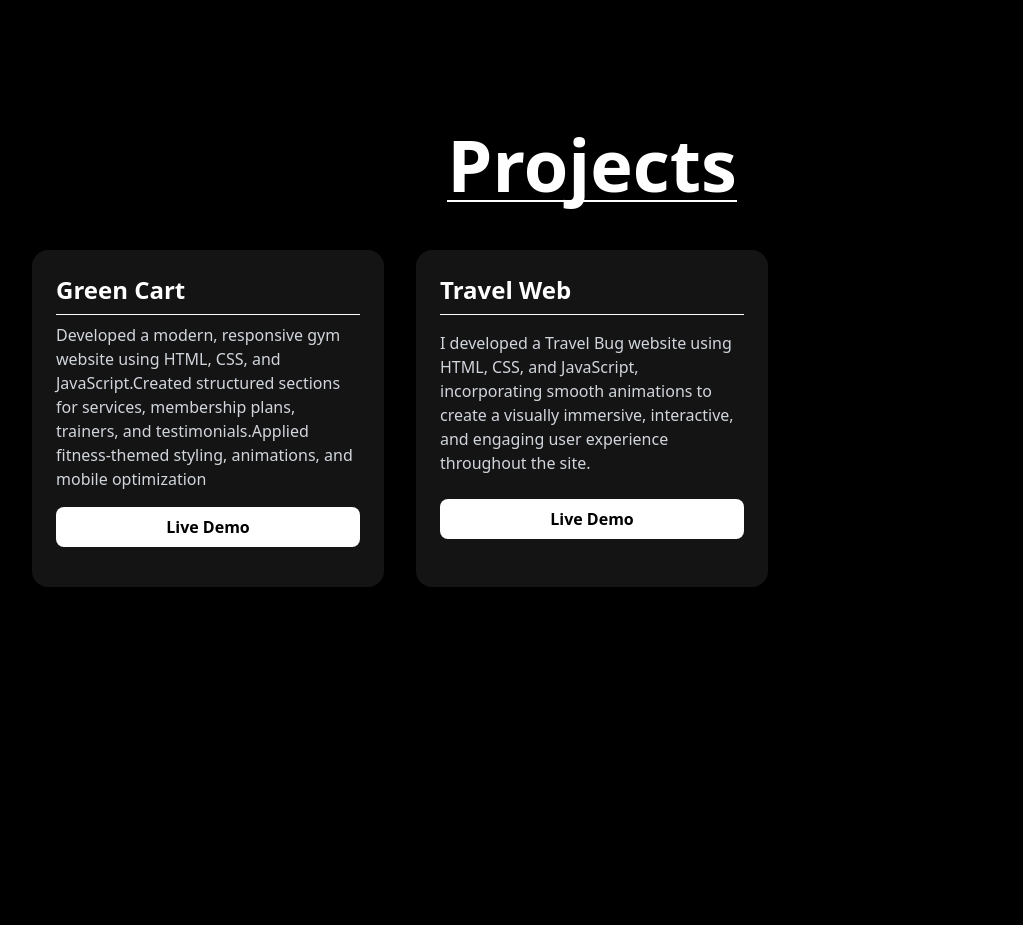
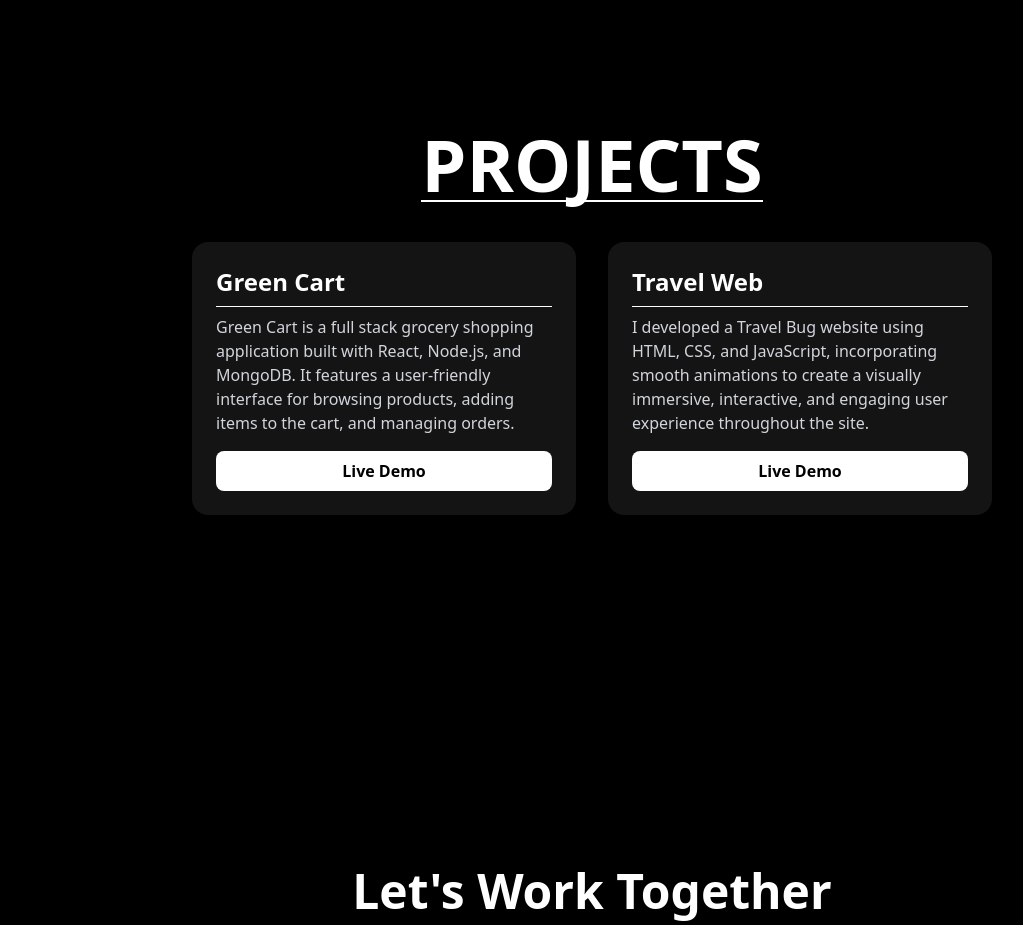
Before and after one commit to AgCode18/portfolio, a React (Vite) app: page / in a window 1280 px wide. Shown: the part 1380-2305 px from the top of the page, without its empty margins (48-1071 px from the left). Built offline with nearby package versions, Linux system fonts and the light colour scheme.

Commit message:
fix: update project descriptions in Projects component and adjust layout in Hero component

```diff
--- a/src/components/Projects.jsx
+++ b/src/components/Projects.jsx
@@ -3,15 +3,13 @@ import React from "react";
 const projects = [
   {
     title: "Green Cart",
-    description: "Developed a modern, responsive gym website using HTML, CSS, and JavaScript.Created structured sections for services, membership plans, trainers, and testimonials.Applied fitness-themed styling, animations, and mobile optimization",
-    // image: "https://example.com/task-management.png",
+    description: "Green Cart is a full stack grocery shopping application built with React, Node.js, and MongoDB. It features a user-friendly interface for browsing products, adding items to the cart, and managing orders.",
     url: "https://greencart-green-beta.vercel.app/",
   },
-
   {
     title: "Travel Web",
-    description: "I developed a Travel Bug website using HTML, CSS, and JavaScript, incorporating smooth animations to create a visually immersive, interactive, and engaging user experience throughout the site.",
-    // image: "https://example.com/task-management.png",
+    description:
+      "I developed a Travel Bug website using HTML, CSS, and JavaScript, incorporating smooth animations to create a visually immersive, interactive, and engaging user experience throughout the site.",
     url: "https://cozy-llama-cc3aa2.netlify.app/",
   },
 ];
@@ -20,17 +18,18 @@ function Projects() {
   return (
     <div
       id="projects"
-      className=" flex flex-col items-center justify-center px-6 sm:px-10 lg:px-20 py-16 bg-transparent text-white"
+      className="flex flex-col items-center justify-center px-6 sm:px-10 lg:px-20 py-16 bg-transparent text-white"
     >
-      <h1 className="text-4xl sm:text-6xl lg:text-7xl font-bold border-b-2 border-white text-center mb-12">
-        Projects
+      <h1 className="text-4xl sm:text-6xl lg:text-7xl font-bold border-b-2 border-white mb-10 text-center">
+        PROJECTS
       </h1>
 
-      <div className="grid grid-cols-1 md:grid-cols-2 lg:grid-cols-3 gap-8 w-full">
+      {/* ✅ Changed this from grid to flex to center the cards */}
+      <div className="flex flex-wrap justify-center gap-8 w-full">
         {projects.map((project, index) => (
           <div
             key={index}
-            className="bg-[rgba(255,255,255,0.08)] text-white p-6 rounded-2xl shadow-lg flex flex-col justify-between"
+            className="bg-[rgba(255,255,255,0.08)] text-white p-6 rounded-2xl shadow-lg flex flex-col justify-between max-w-sm w-full"
           >
             <h2 className="text-xl sm:text-2xl font-bold border-b pb-2 mb-2">
               {project.title}
@@ -47,13 +46,14 @@ function Projects() {
               Live Demo
             </button>
 
-            <div className="mt-4">
-              {/* <img
-                // src={project.image}
+            {/* Optional Image placeholder */}
+            {/* <div className="mt-4">
+              <img
+                src={project.image}
                 alt={project.title}
                 className="rounded-lg w-full h-auto max-h-[200px] object-cover"
-              /> */}
-            </div>
+              />
+            </div> */}
           </div>
         ))}
       </div>
--- a/src/components/hero.jsx
+++ b/src/components/hero.jsx
@@ -50,6 +50,7 @@ const Hero = () => {
           <a
             href="https://www.canva.com/design/DAGary-O6vs/KEDHlPkP3USwMNlxHusv6w/view?utm_content=DAGary-O6vs&utm_campaign=designshare&utm_medium=link2&utm_source=uniquelinks&utlId=hf95e643f45"
             className="hover:bg-white hover:text-black border-2 transition-transform duration-300 px-6 py-2 rounded-lg font-semibold hover:scale-105"
+            target="_blank"
           >
             Resume
           </a>
```
